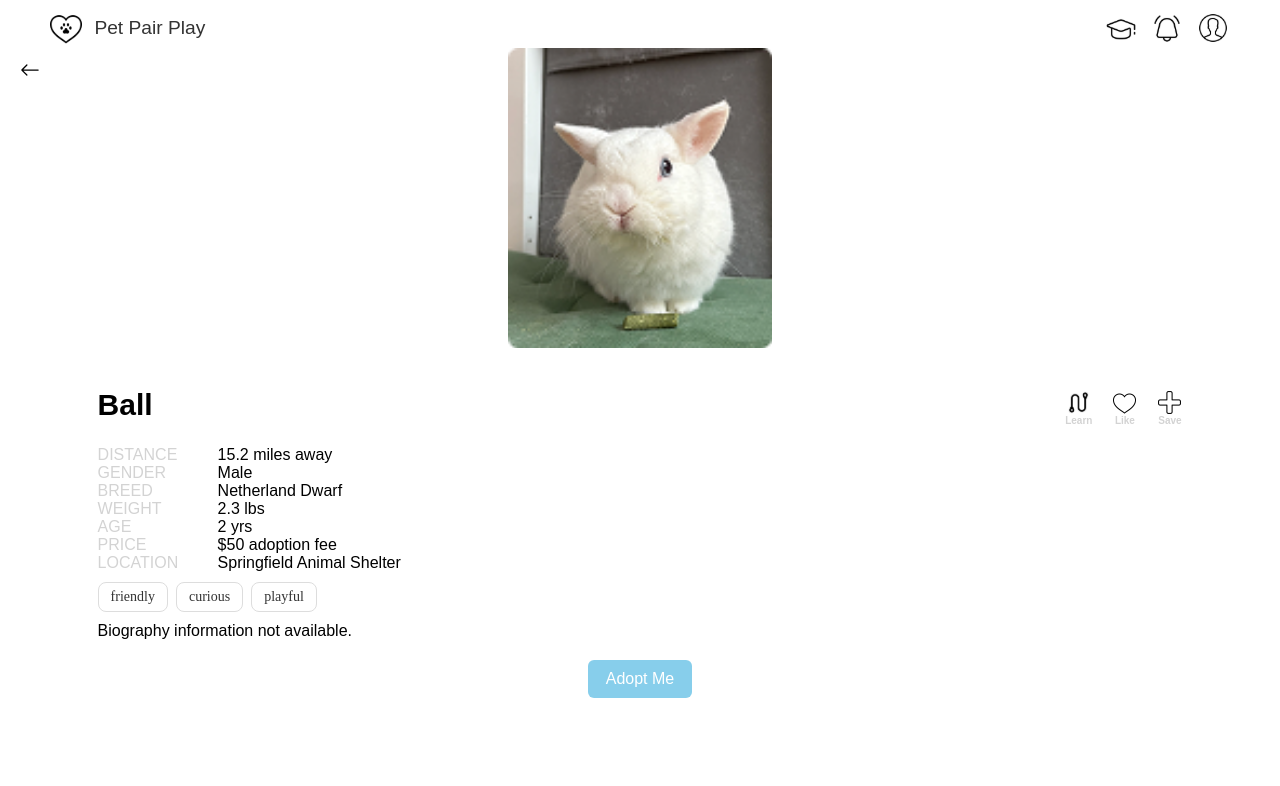
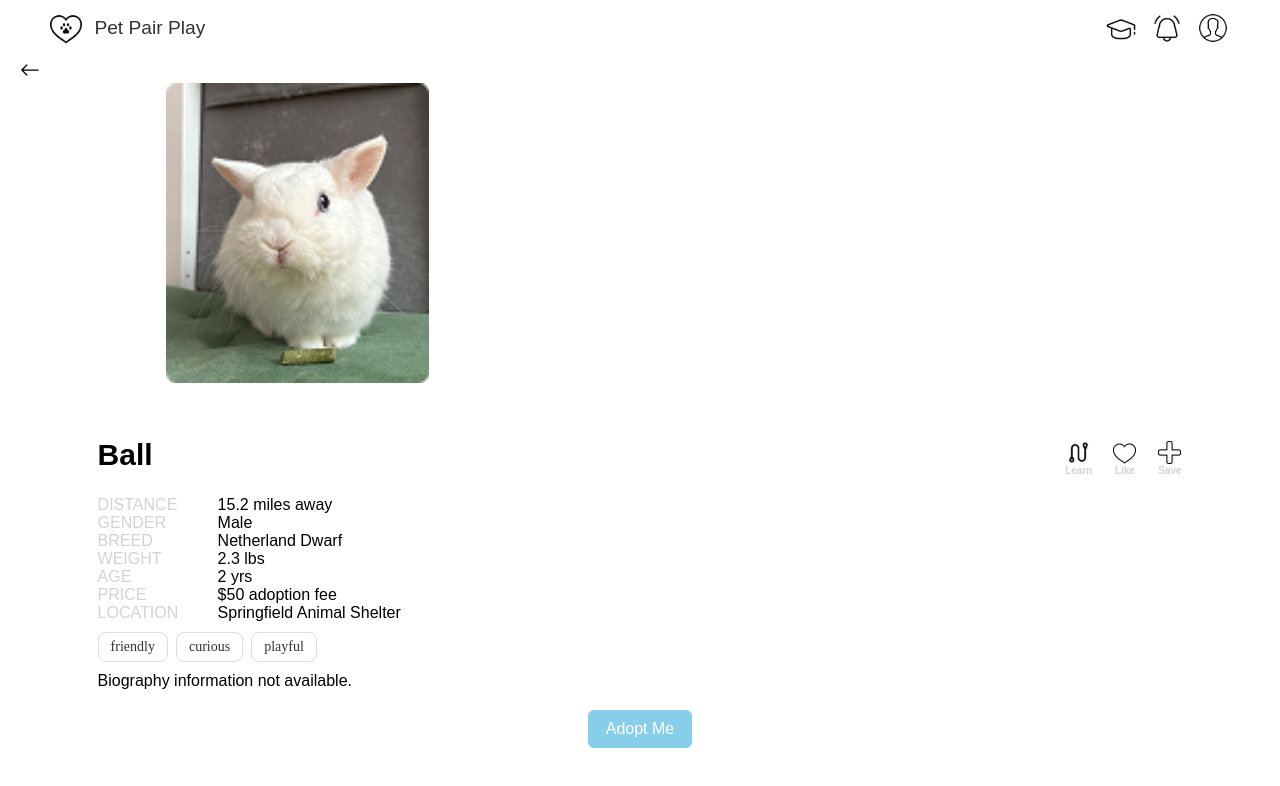
Before and after one commit to changlongwu/petPair, a React (Vite) app in the folder petPair/: page /display/detail/rabbit1 in a window 1280 px wide. Shown: the top 786 px of the page. Built offline with nearby package versions, Linux system fonts and the light colour scheme; no server answers.

Commit message:
changfe detail rabbit image style

```diff
--- a/petPair/src/routes/RabbitDetail.css
+++ b/petPair/src/routes/RabbitDetail.css
@@ -110,7 +110,7 @@
     max-height: 300px;
     object-fit: contain;
     border-radius: 8px;
-    margin: 0 auto 20px;
+    margin: 35px 0;
     display: block;
 }
 
```
